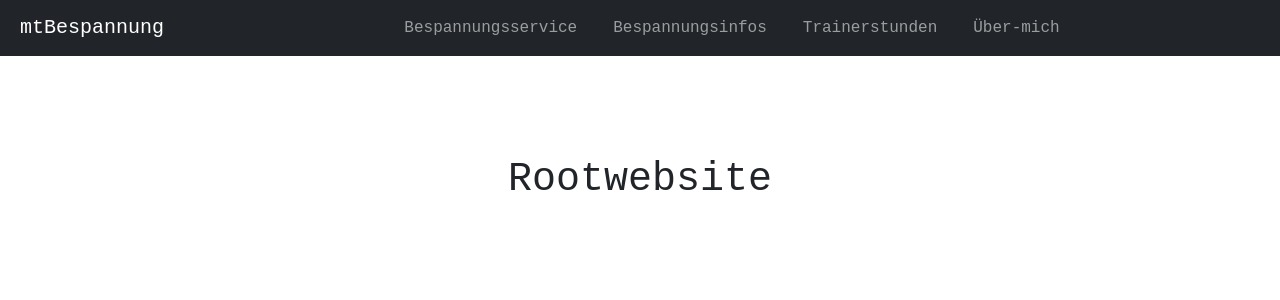
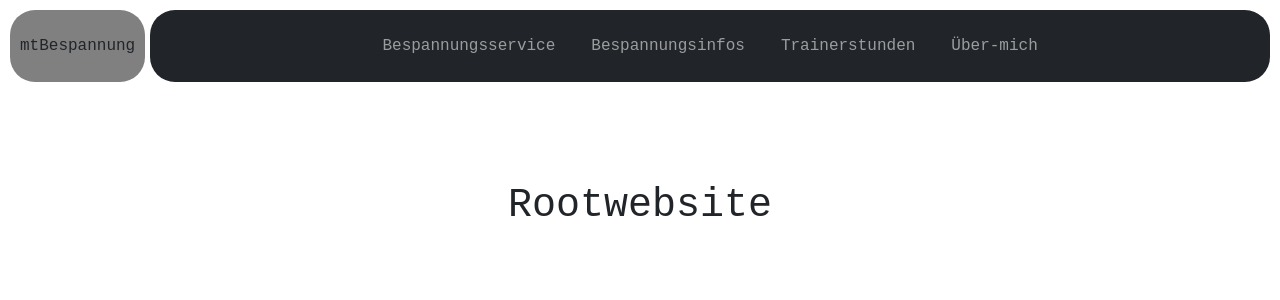
Before and after one commit to rbmortiz/mtbespannung_website, a React (Vite) app: page / in a window 1280 px wide. Shown: the top 300 px of the page. Built offline with nearby package versions, Linux system fonts and the light colour scheme.

Commit message:
Navbar rounding added

```diff
--- a/src/components/NavBar.css
+++ b/src/components/NavBar.css
@@ -2,21 +2,33 @@
     border-style: dotted;
 }
 
+.leftbox{
+    display: flex;
+    margin-right: 5px;
+    margin-left: 10px;
+    background-color: grey;
+    border-radius: 25px;
+    text-align: center;
+    vertical-align: middle;
+}
+
 .navbar-brand {
-    margin-right: 0;
-    margin-left: 0;
-    padding: 12px 20px 12px 20px;
+    display: flex;
+    justify-content: center;
+    align-items: center;
+    width: 100%;
+    padding-left: 10px;
+    padding-right: 10px;
 }
 
 .navbar-nav {
+    justify-content: center;
+    width: 100%;
     padding: 8px;
-    width: 100%;
-    text-align: center;
-    justify-content: center;
 }
 
 .navbar-toggler {
-    margin-right: 10px;
+
 }
 
 .nav-item {
@@ -24,13 +36,20 @@
     margin-right: 10px;
 }
 
-#nb {
-    padding: 0;
-    margin: 0;
-}
-
 @media (max-width: 230px){
     .navbar-toggler {
         display: none;
     }
 }
+
+.wholenav {
+    margin-top: 10px;
+    display: flex;
+    width: 100%;
+}
+
+nav {
+    width: 100%;
+    margin-right: 10px;
+    border-radius: 25px;
+}
--- a/src/components/NavBar.tsx
+++ b/src/components/NavBar.tsx
@@ -19,8 +19,11 @@ function NavBar(){
 
     return (
         <>
+            <div className="wholenav">
+                <div className="leftbox">
+                    <a className="navbar-brand" href="#" onClick={() => {siteSwitcherHandler(0)}}>mtBespannung</a>
+                </div>
                 <nav className="navbar navbar-expand-lg navbar-dark bg-dark" id="nb">
-                <a className="navbar-brand" href="#" onClick={() => {siteSwitcherHandler(0)}}>mtBespannung</a>
                     <button className="navbar-toggler" type="button" data-toggle="collapse" data-target="#navbarNav" aria-controls="navbarNav" aria-expanded="false" aria-label="Toggle navigation">
                         <span className="navbar-toggler-icon"></span>
                     </button>
@@ -41,6 +44,7 @@ function NavBar(){
                         </ul>
                     </div>
                 </nav>
+            </div>
             <div id="content">
                 {pages[currentSite]}
             </div>
```
Lines whose indentation alone changed are shown as unchanged.
